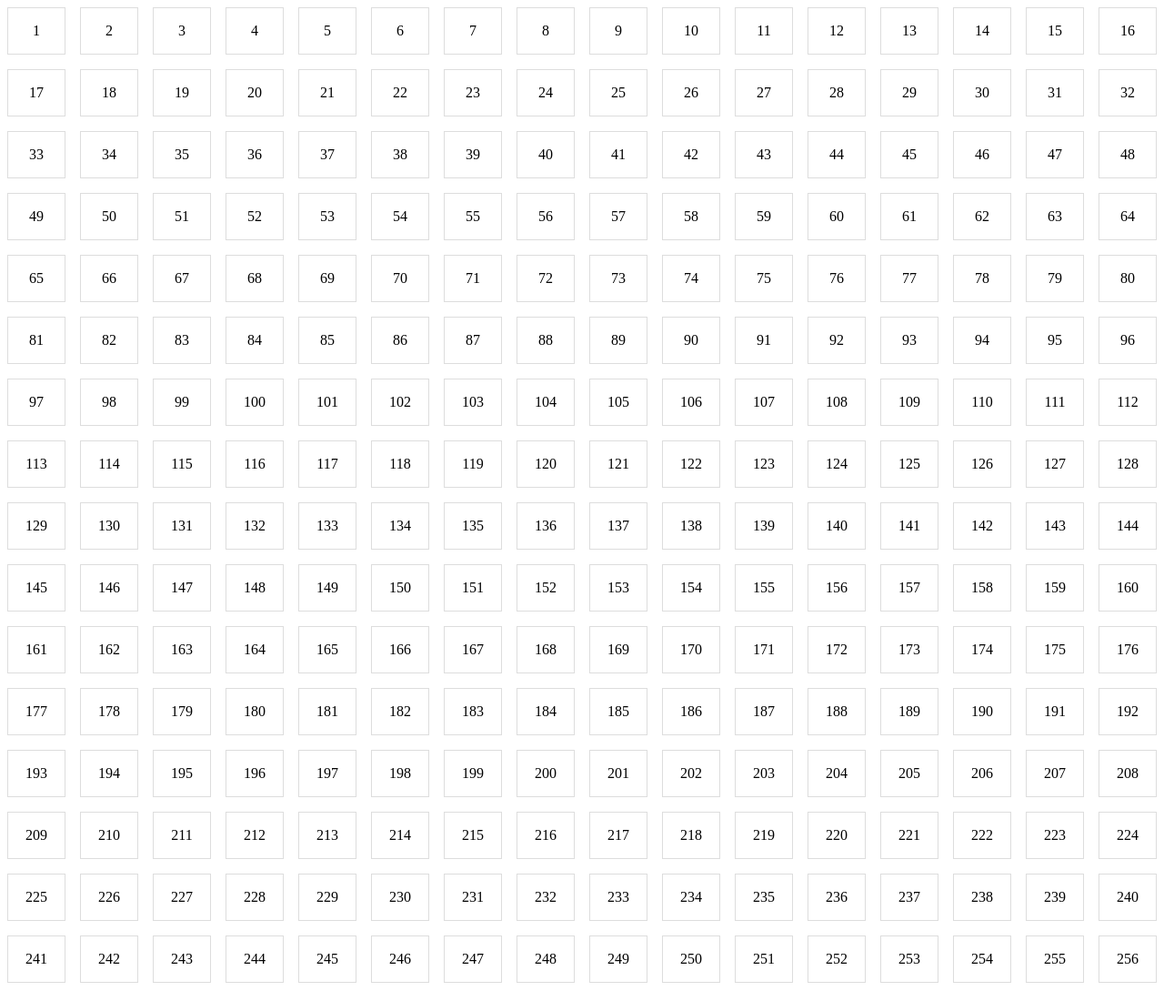
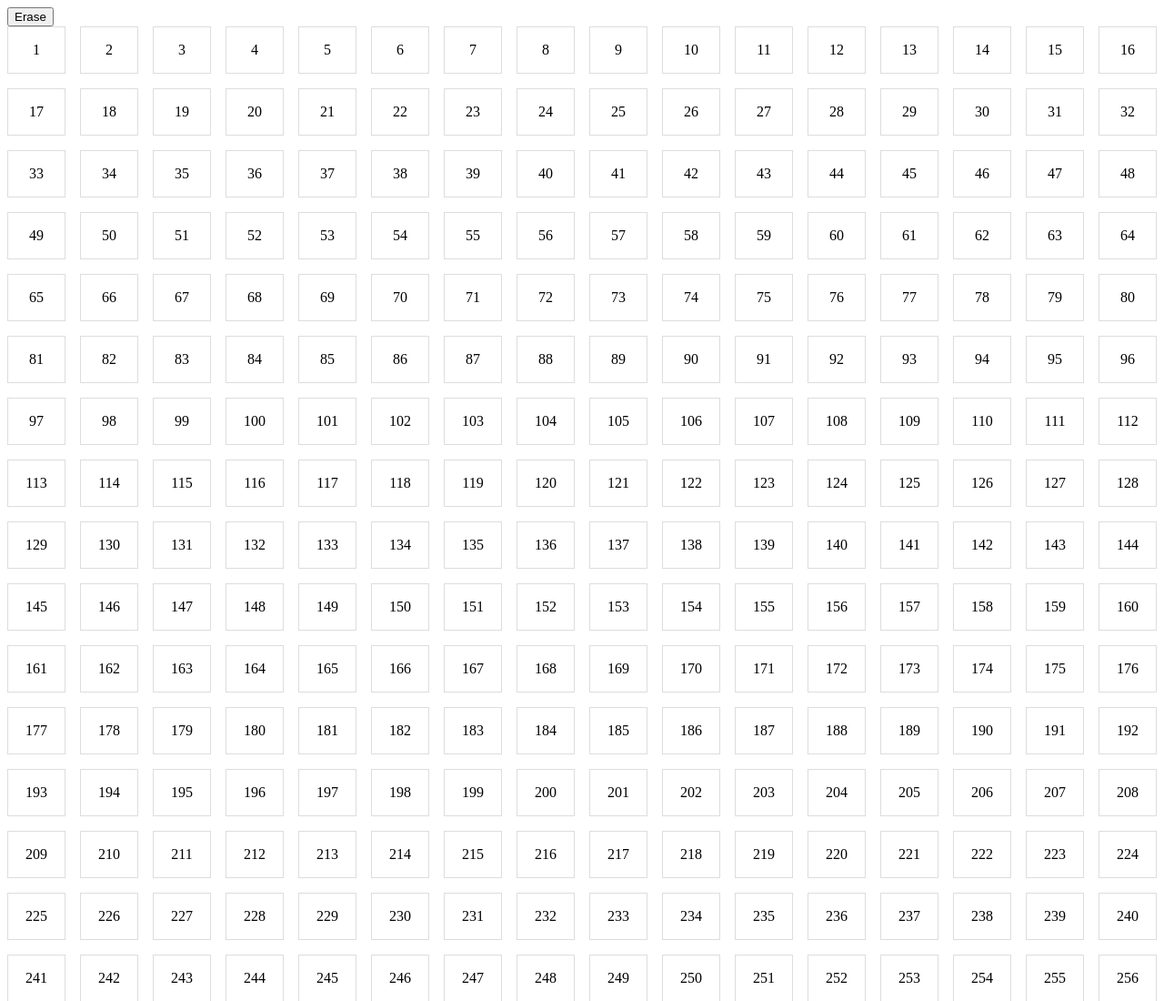
Before and after one commit to caleb1996bit/Etch-a-Sketch, a plain HTML site: page index.html in a window 1280 px wide. Shown: the top 1100 px of the page at 91% size. Drawn offline with Linux system fonts and the light colour scheme.

Commit message:
add erase button

```diff
--- a/index.html
+++ b/index.html
@@ -10,9 +10,9 @@
 </head>
 
 <body>
+
+    <button>Erase</button>
     <div id="container">
-
-    </div>
 
 
 </body>
```
